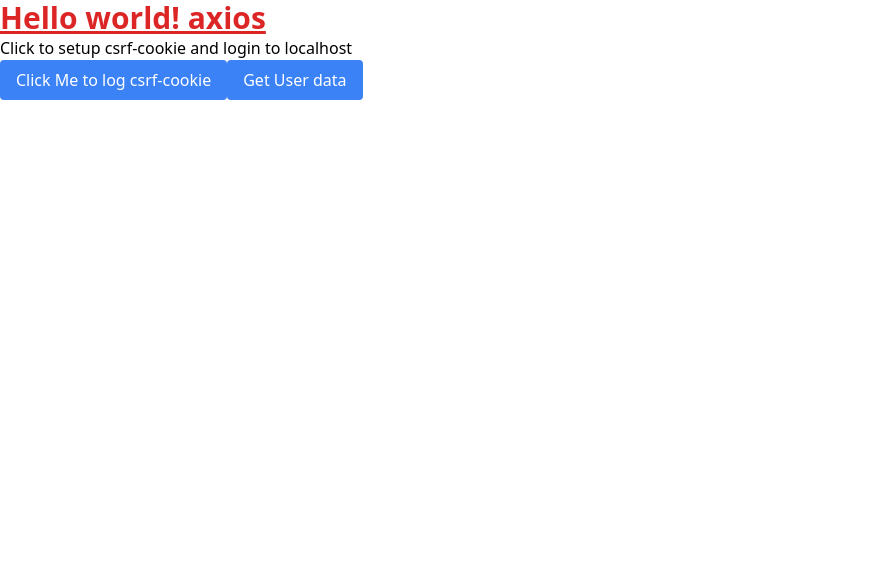
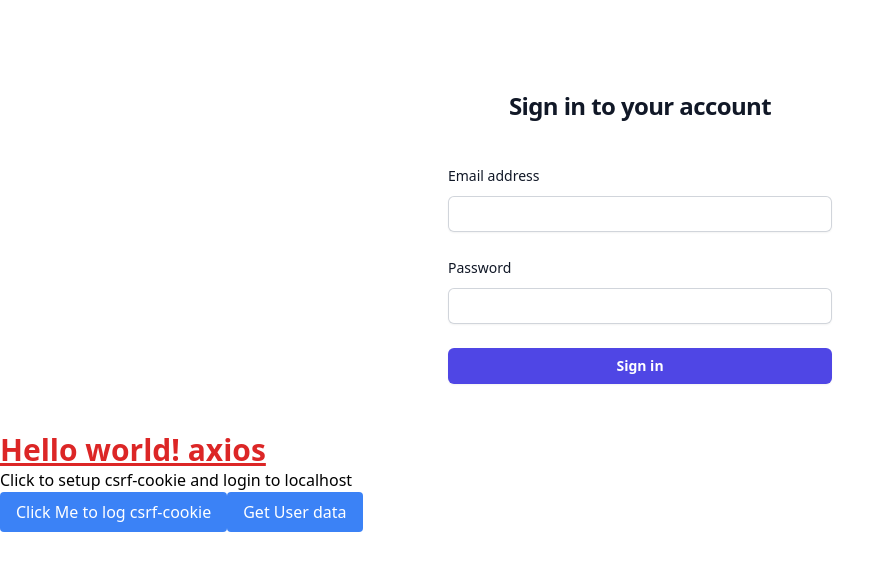
Before and after one commit to gsokolowski/laravel-blog-client, a Vue app: page /login in a window 1280 px wide. Shown: the top 570 px of the page, without its empty margins (0-895 px from the left). Built offline with nearby package versions, Linux system fonts and the light colour scheme.

Commit message:
new route and loginview added

```diff
--- a/package.json
+++ b/package.json
@@ -18,6 +18,7 @@
     "vue-router": "^4.5.1"
   },
   "devDependencies": {
+    "@tailwindcss/forms": "^0.5.10",
     "@vitejs/plugin-vue": "^6.0.1",
     "autoprefixer": "^10.4.21",
     "postcss": "^8.5.6",
--- a/src/App.vue
+++ b/src/App.vue
@@ -1,4 +1,6 @@
 <template>
+  <router-view />
+
   <h1 class="text-3xl font-bold underline text-red-600">Hello world! axios</h1>
 
   <div>
--- a/src/router/index.js
+++ b/src/router/index.js
@@ -1,23 +1,29 @@
-import { createRouter, createWebHistory } from 'vue-router'
-import HomeView from '../views/HomeView.vue'
+import { createRouter, createWebHistory } from "vue-router";
+import HomeView from "../views/HomeView.vue";
+import LoginView from "@/views/LoginView.vue";
 
 const router = createRouter({
   history: createWebHistory(import.meta.env.BASE_URL),
   routes: [
     {
-      path: '/',
-      name: 'home',
+      path: "/",
+      name: "home",
       component: HomeView,
     },
     {
-      path: '/about',
-      name: 'about',
+      path: "/about",
+      name: "about",
       // route level code-splitting
       // this generates a separate chunk (About.[hash].js) for this route
       // which is lazy-loaded when the route is visited.
-      component: () => import('../views/AboutView.vue'),
+      component: () => import("../views/AboutView.vue"),
+    },
+    {
+      path: "/login",
+      name: "login",
+      component: LoginView,
     },
   ],
-})
+});
 
-export default router
+export default router;
--- /dev/null
+++ b/src/views/LoginView.vue
@@ -0,0 +1,72 @@
+<template>
+  <div
+    class="flex min-h-full flex-1 flex-col justify-center px-6 py-12 lg:px-8"
+  >
+    <div class="sm:mx-auto sm:w-full sm:max-w-sm">
+      <h2
+        class="mt-10 text-center text-2xl font-bold leading-9 tracking-tight text-gray-900"
+      >
+        Sign in to your account
+      </h2>
+    </div>
+
+    <div class="mt-10 sm:mx-auto sm:w-full sm:max-w-sm">
+      <form class="space-y-6" action="#" method="POST" @submit.prevent="login">
+        <div>
+          <label
+            for="email"
+            class="block text-sm font-medium leading-6 text-gray-900"
+            >Email address</label
+          >
+          <div class="mt-2">
+            <input
+              v-model="email"
+              id="email"
+              name="email"
+              type="email"
+              autocomplete="email"
+              required=""
+              class="block w-full rounded-md border-0 py-1.5 text-gray-900 shadow-sm ring-1 ring-inset ring-gray-300 placeholder:text-gray-400 focus:ring-2 focus:ring-inset focus:ring-indigo-600 sm:text-sm sm:leading-6"
+            />
+
+            <p class="text-red-500" v-if="errors?.email">
+              {{ errors.email[0] }}
+            </p>
+          </div>
+        </div>
+
+        <div>
+          <div class="flex items-center justify-between">
+            <label
+              for="password"
+              class="block text-sm font-medium leading-6 text-gray-900"
+              >Password</label
+            >
+          </div>
+          <div class="mt-2">
+            <input
+              v-model="password"
+              id="password"
+              name="password"
+              type="password"
+              autocomplete="current-password"
+              class="block w-full rounded-md border-0 py-1.5 text-gray-900 shadow-sm ring-1 ring-inset ring-gray-300 placeholder:text-gray-400 focus:ring-2 focus:ring-inset focus:ring-indigo-600 sm:text-sm sm:leading-6"
+            />
+            <p class="text-red-500" v-if="errors?.password">
+              {{ errors.password[0] }}
+            </p>
+          </div>
+        </div>
+
+        <div>
+          <button
+            type="submit"
+            class="flex w-full justify-center rounded-md bg-indigo-600 px-3 py-1.5 text-sm font-semibold leading-6 text-white shadow-sm hover:bg-indigo-500 focus-visible:outline focus-visible:outline-2 focus-visible:outline-offset-2 focus-visible:outline-indigo-600"
+          >
+            Sign in
+          </button>
+        </div>
+      </form>
+    </div>
+  </div>
+</template>
--- a/tailwind.config.js
+++ b/tailwind.config.js
@@ -1,11 +1,8 @@
 /** @type {import('tailwindcss').Config} */
 export default {
-  content: [
-    "./index.html",
-    "./src/**/*.{vue,js,ts,jsx,tsx}",
-  ],
+  content: ["./index.html", "./src/**/*.{vue,js,ts,jsx,tsx}"],
   theme: {
     extend: {},
   },
-  plugins: [],
-}
+  plugins: [require("@tailwindcss/forms")],
+};
```
Also changed, not shown: src/main.js (+10 -10 lines), 1 other file (tests, documents, lock files or other folders).
